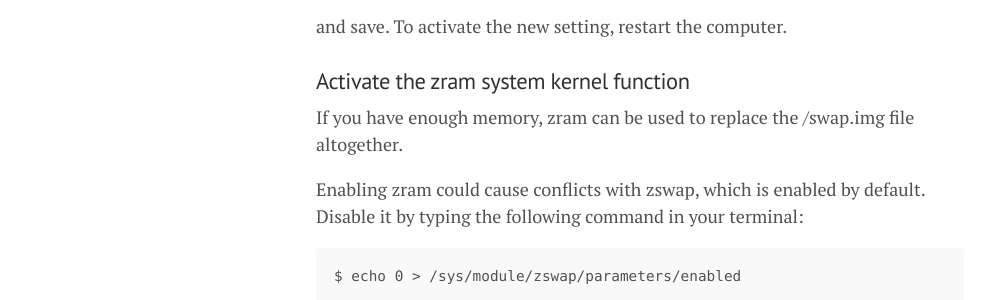
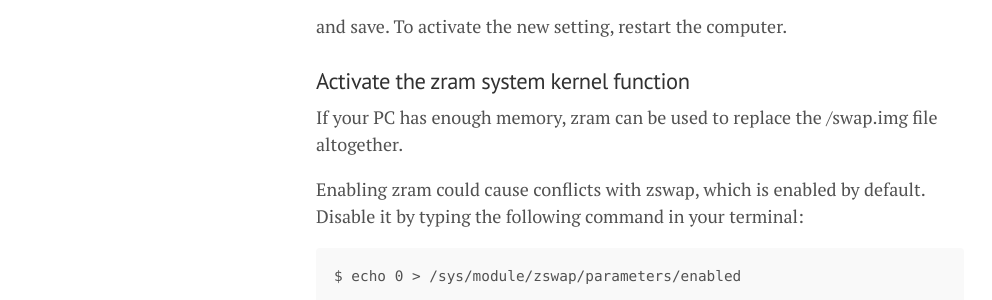
Before and after one commit to lgeurts/lgeurts.github.io, a Jekyll site: the page built from _posts/2022-10-03-optimizing-ubuntu-22.04-jammy-jellyfish.md, in a window 1280 px wide and 900 px high, scrolled down 814 px. Shown: the part 155-455 px from the top of the window, without its empty margins (0-992 px from the left). Built offline with Jekyll 4.4.1, drawn with Linux system fonts in a browser that asks for light colours; nearby versions of some CDN libraries; comment, search, counter and statistics services are not loaded.

Commit message:
Update 2022-10-03-optimizing-ubuntu-22.04-jammy-jellyfish.md

```diff
--- a/_posts/2022-10-03-optimizing-ubuntu-22.04-jammy-jellyfish.md
+++ b/_posts/2022-10-03-optimizing-ubuntu-22.04-jammy-jellyfish.md
@@ -32,7 +32,7 @@ and save. To activate the new setting, restart the computer.
 
 ### Activate the zram system kernel function
 
-If you have enough memory, zram can be used to replace the /swap.img file altogether.
+If your PC has enough memory, zram can be used to replace the /swap.img file altogether.
 
 Enabling zram could cause conflicts with zswap, which is enabled by default.
 Disable it by typing the following command in your terminal:
```
